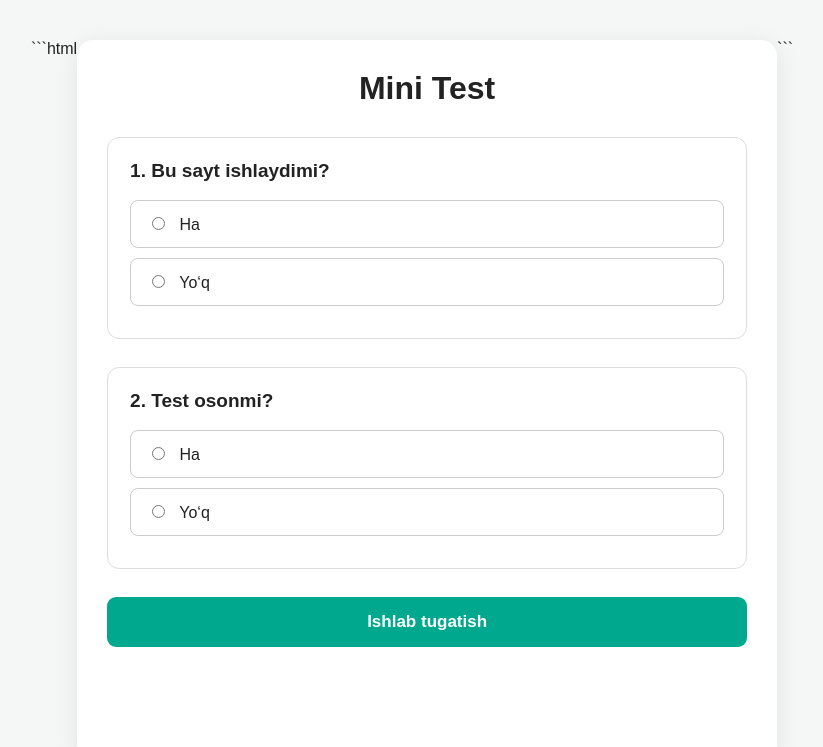
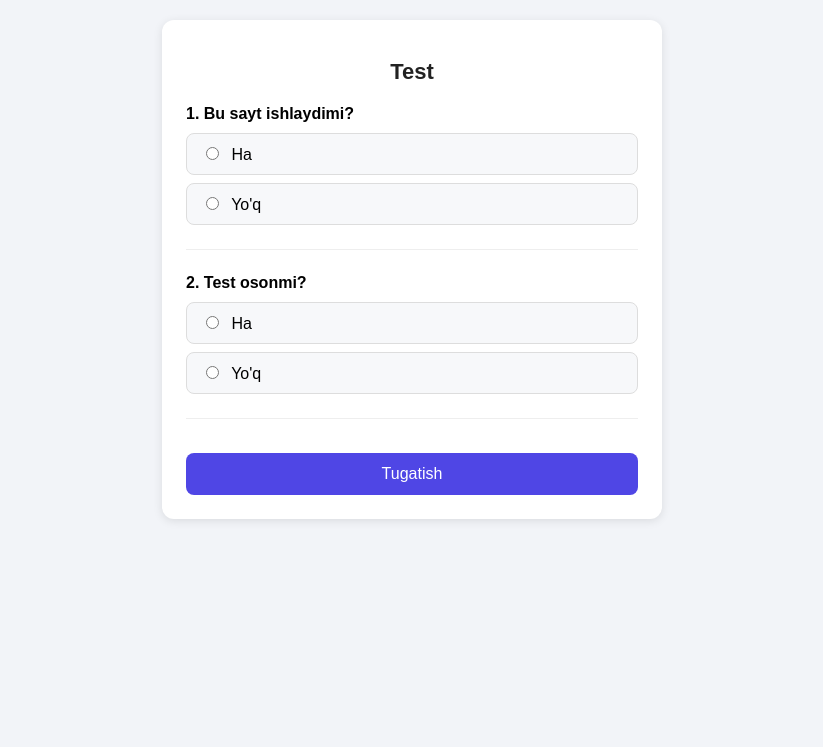
Before and after one commit to clashyax-droid/Test-exam, a plain HTML site: page index.html 2.html in a window 1280 px wide. Shown: the whole page, without its empty margins (228-1051 px from the left). Drawn offline with Linux system fonts and the light colour scheme.

Commit message:
Refactor HTML structure and styles for quiz page

````diff
--- a/index.html 2.html
+++ b/index.html 2.html
@@ -1,195 +1,133 @@
-```html
 <!DOCTYPE html>
 <html lang="uz">
 <head>
 <meta charset="UTF-8">
 <meta name="viewport" content="width=device-width, initial-scale=1.0">
-    <title>Mini Test</title>
-
+<title>Test</title>
 <style>
-        * {
-            box-sizing: border-box;
-        }
-
+  * { box-sizing: border-box; }
   body {
+    font-family: Arial, sans-serif;
+    background: #f2f4f8;
     margin: 0;
-            font-family: Arial, sans-serif;
-            background: #f4f7f6;
-            color: #222;
+    padding: 20px;
     display: flex;
     justify-content: center;
-            padding: 40px 20px;
   }
-
   .container {
+    background: #fff;
+    max-width: 500px;
     width: 100%;
-            max-width: 700px;
-            background: white;
-            padding: 30px;
-            border-radius: 16px;
-            box-shadow: 0 5px 25px rgba(0, 0, 0, 0.08);
+    padding: 24px;
+    border-radius: 12px;
+    box-shadow: 0 2px 10px rgba(0,0,0,0.1);
   }
-
   h1 {
     text-align: center;
-            margin-top: 0;
-            margin-bottom: 30px;
+    font-size: 22px;
+    margin-bottom: 20px;
+    color: #222;
   }
-
   .question {
-            margin-bottom: 28px;
-            padding: 22px;
+    margin-bottom: 24px;
+    padding-bottom: 16px;
+    border-bottom: 1px solid #eee;
+  }
+  .question p {
+    font-weight: bold;
+    margin-bottom: 10px;
+    font-size: 16px;
+  }
+  .options label {
+    display: block;
+    background: #f7f8fa;
+    padding: 10px 14px;
+    border-radius: 8px;
+    margin-bottom: 8px;
+    cursor: pointer;
     border: 1px solid #ddd;
-            border-radius: 12px;
-        }
-
-        .question h2 {
-            font-size: 19px;
-            margin-top: 0;
-            margin-bottom: 18px;
-        }
-
-        .option {
-            display: block;
-            padding: 13px 16px;
-            margin: 10px 0;
-            border: 1px solid #ccc;
-            border-radius: 8px;
-            cursor: pointer;
     transition: 0.2s;
   }
-
-        .option:hover {
-            background: #f0f7f5;
+  .options label:hover {
+    background: #eef1f7;
   }
-
-        .option input {
-            margin-right: 10px;
+  .options input {
+    margin-right: 8px;
   }
-
   button {
     width: 100%;
-            padding: 15px;
+    padding: 12px;
+    background: #4f46e5;
+    color: #fff;
     border: none;
-            border-radius: 9px;
-            background: #00a88e;
-            color: white;
-            font-size: 17px;
+    border-radius: 8px;
+    font-size: 16px;
+    cursor: pointer;
+    margin-top: 10px;
+  }
+  button:hover {
+    background: #4338ca;
+  }
+  #result {
+    margin-top: 20px;
+    text-align: center;
+    font-size: 18px;
     font-weight: bold;
-            cursor: pointer;
-        }
-
-        button:hover {
-            background: #008f79;
-        }
-
-        #result {
     display: none;
-            margin-top: 25px;
-            padding: 22px;
-            border-radius: 12px;
-            background: #e6f7f5;
-            text-align: center;
-        }
-
-        #result h2 {
-            margin-top: 0;
-        }
-
-        .score {
-            font-size: 30px;
-            font-weight: bold;
-            color: #00a88e;
   }
 </style>
 </head>
-
 <body>
 
 <div class="container">
+  <h1>Test</h1>
 
-    <h1>Mini Test</h1>
+  <form id="quizForm">
 
-    <!-- 1-savol -->
     <div class="question">
-        <h2>1. Bu sayt ishlaydimi?</h2>
-
-        <label class="option">
-            <input type="radio" name="q1" value="ha">
-            Ha
-        </label>
-
-        <label class="option">
-            <input type="radio" name="q1" value="yoq">
-            Yo‘q
-        </label>
+      <p>1. Bu sayt ishlaydimi?</p>
+      <div class="options">
+        <label><input type="radio" name="q1" value="ha"> Ha</label>
+        <label><input type="radio" name="q1" value="yoq"> Yo'q</label>
+      </div>
     </div>
 
-    <!-- 2-savol -->
     <div class="question">
-        <h2>2. Test osonmi?</h2>
-
-        <label class="option">
-            <input type="radio" name="q2" value="ha">
-            Ha
-        </label>
-
-        <label class="option">
-            <input type="radio" name="q2" value="yoq">
-            Yo‘q
-        </label>
+      <p>2. Test osonmi?</p>
+      <div class="options">
+        <label><input type="radio" name="q2" value="ha"> Ha</label>
+        <label><input type="radio" name="q2" value="yoq"> Yo'q</label>
+      </div>
     </div>
 
-    <button onclick="finishTest()">Ishlab tugatish</button>
+    <button type="button" onclick="checkAnswers()">Tugatish</button>
+  </form>
 
-    <div id="result">
-        <h2>Natija</h2>
-
-        <div class="score" id="score"></div>
-
-        <p id="details"></p>
-    </div>
-
+  <div id="result"></div>
 </div>
 
 <script>
-    function finishTest() {
+  const correctAnswers = {
+    q1: "ha",
+    q2: "yoq"
+  };
 
-        const q1 = document.querySelector('input[name="q1"]:checked');
-        const q2 = document.querySelector('input[name="q2"]:checked');
+  function checkAnswers() {
+    let score = 0;
+    const total = Object.keys(correctAnswers).length;
 
-        // Barcha savollarga javob berilganini tekshirish
-        if (!q1 || !q2) {
-            alert("Iltimos, barcha savollarga javob bering.");
-            return;
+    for (const question in correctAnswers) {
+      const selected = document.querySelector(`input[name="${question}"]:checked`);
+      if (selected && selected.value === correctAnswers[question]) {
+        score++;
+      }
     }
 
-        let correct = 0;
-
-        // To'g'ri javoblar
-        if (q1.value === "ha") {
-            correct++;
-        }
-
-        if (q2.value === "yoq") {
-            correct++;
-        }
-
-        const total = 2;
-        const wrong = total - correct;
-
-        // Natijani chiqarish
-        document.getElementById("result").style.display = "block";
-
-        document.getElementById("score").textContent =
-            correct + " / " + total + " ta to‘g‘ri";
-
-        document.getElementById("details").textContent =
-            "To‘g‘ri: " + correct +
-            " | Noto‘g‘ri: " + wrong;
+    const resultDiv = document.getElementById("result");
+    resultDiv.style.display = "block";
+    resultDiv.textContent = `Natija: ${total} tadan ${score} ta to'g'ri javob berdingiz.`;
   }
 </script>
 
 </body>
 </html>
-```
````
Lines whose indentation alone changed are shown as unchanged.
